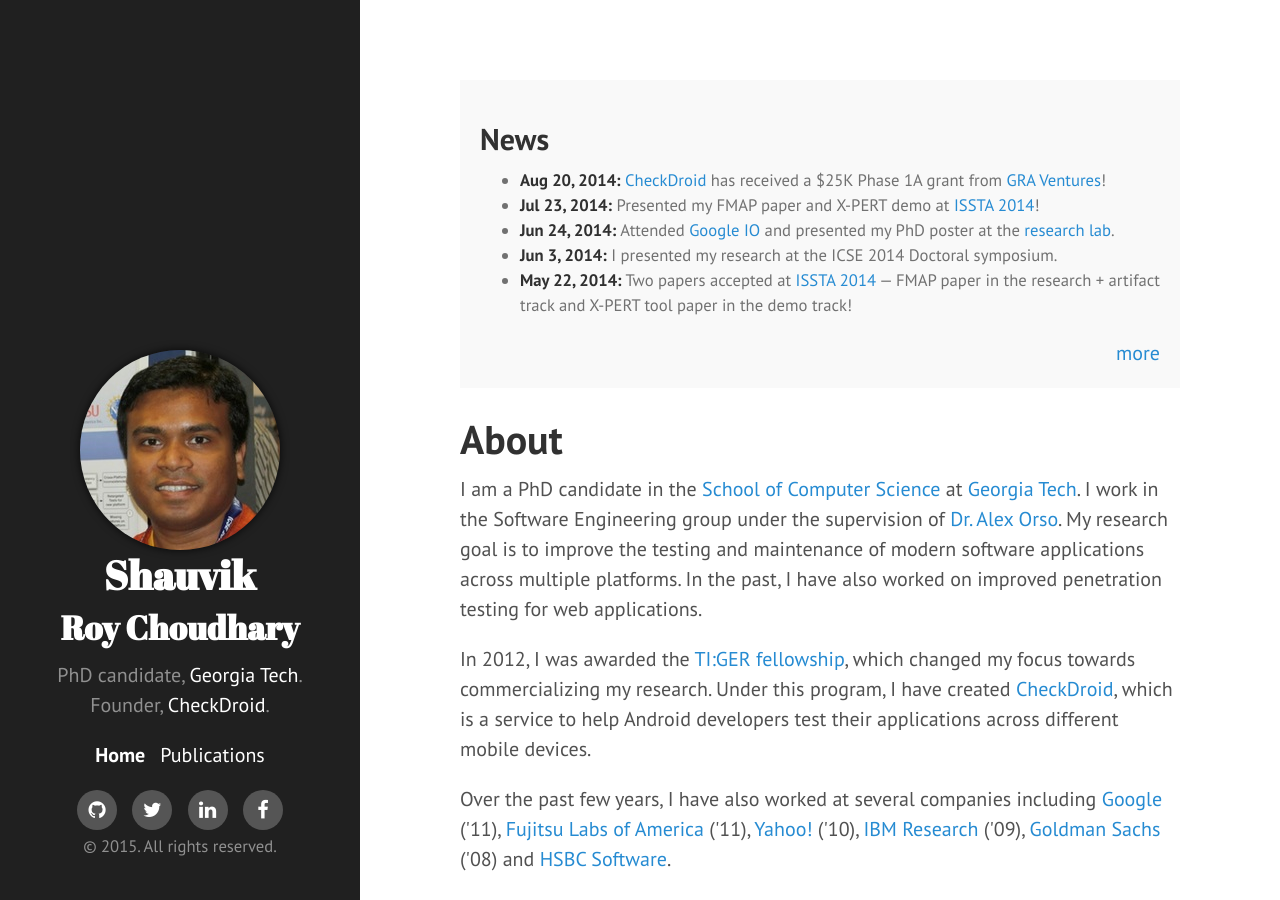
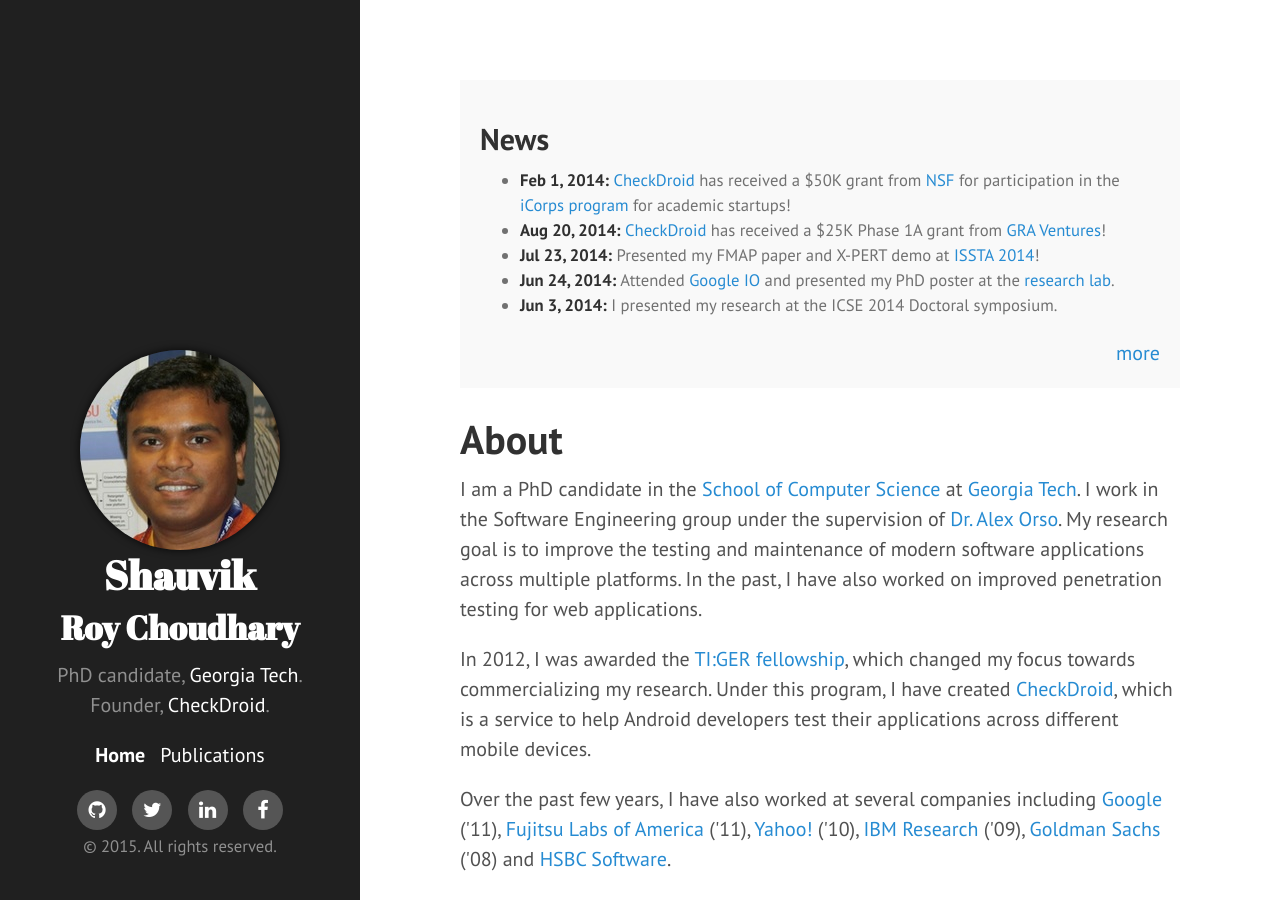
Before and after one commit to shauvik/shauvik.github.io, a Jekyll site: the page built from index.html, in a window 1280 px wide and 900 px high. Built offline with Jekyll 4.4.1, drawn with Linux system fonts in a browser that asks for light colours; nearby versions of some CDN libraries; Markdown is read by kramdown in place of the engine named in the settings.

Commit message:
Update news.md

```diff
--- a/_includes/news.md
+++ b/_includes/news.md
@@ -1,3 +1,5 @@
+* <strong>Feb 1, 2014:</strong> <a href="http://checkdroid.com">CheckDroid</a> has received a $50K grant from <a href="http://nsf.gov">NSF</a> for participation in the <a href="http://www.nsf.gov/news/special_reports/i-corps/">iCorps program</a> for academic startups!
+
 * <strong>Aug 20, 2014:</strong> <a href="http://checkdroid.com">CheckDroid</a> has received a $25K Phase 1A grant from <a href="http://gra.org">GRA Ventures</a>!
 
 * <strong>Jul 23, 2014:</strong> Presented my FMAP paper and X-PERT demo at <a href="http://issta2014.org/">ISSTA 2014</a>!
```
